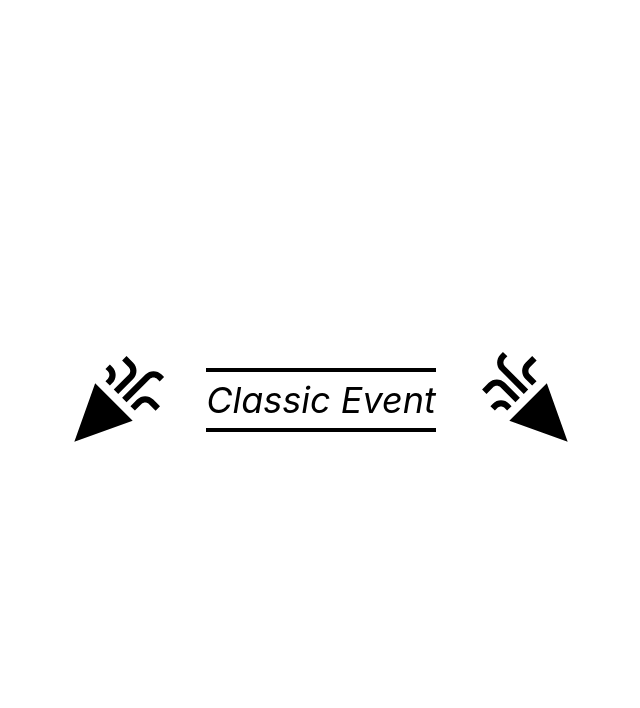
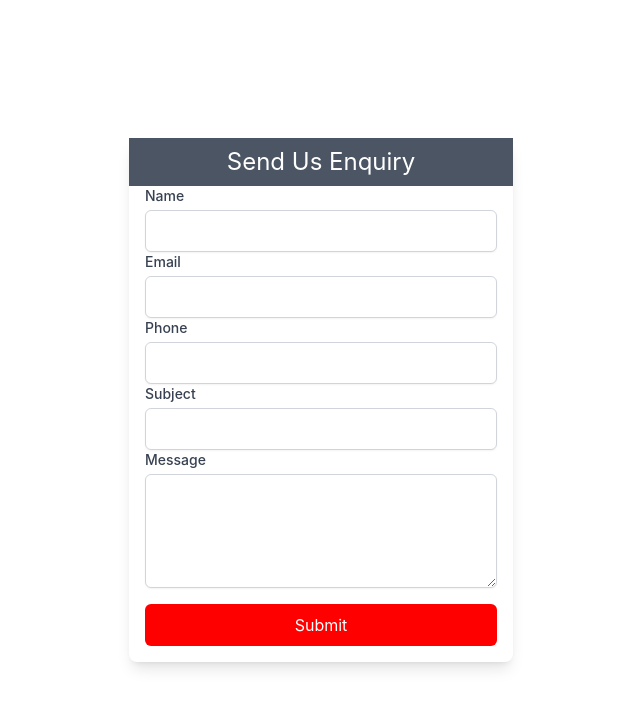
Before and after one commit to rajdevy/classicevent, a React (Create React App) app: page / in a window 1280 px wide. Shown: the top 708 px of the page, without its empty margins (319-959 px from the left). Built offline with nearby package versions, Linux system fonts and the light colour scheme.

Commit message:
RD(ContactUsForm)

```diff
--- a/src/App.js
+++ b/src/App.js
@@ -1,16 +1,18 @@
-import CelebrationIcon from '@mui/icons-material/Celebration';
+import CelebrationIcon from "@mui/icons-material/Celebration";
+import { ContactUsForm } from "../src/components/contactuspage/ContactUsForm";
 function App() {
   return (
+    <div className="h-screen flex justify-center items-center">
+      {/* <CelebrationIcon sx={{ fontSize: "100px" }} />
 
-
-    <div className='h-screen flex justify-center items-center'>
-      <CelebrationIcon sx={{ fontSize: "100px" }} />
-      <h1 className='text-4xl italic mx-10 border-y-4 py-2 border-black'>
+      <h1 className="text-4xl italic mx-10 border-y-4 py-2 border-black">
         Classic Event
       </h1>
-      <CelebrationIcon sx={{ fontSize: "100px", transform: "rotate(270deg)" }} />
+      <CelebrationIcon
+        sx={{ fontSize: "100px", transform: "rotate(270deg)" }}
+      /> */}
+      <ContactUsForm />
     </div>
-
   );
 }
 
--- a/src/components/contactuspage/ContactUsForm.js
+++ b/src/components/contactuspage/ContactUsForm.js
@@ -1,7 +1,129 @@
-import React from 'react'
+import React, { useState } from "react";
 
 export const ContactUsForm = () => {
+  const [formData, setFormData] = useState({
+    name: "",
+    email: "",
+    phone: "",
+    subject: "",
+    message: "",
+  });
+
+  const handleChange = (e) => {
+    const { name, value } = e.target;
+    setFormData((prevData) => ({
+      ...prevData,
+      [name]: value,
+    }));
+  };
+
+  const handleSubmit = (e) => {
+    e.preventDefault();
+
+    console.log("Form data submitted: ", formData);
+  };
+
   return (
-    <div>ContactUsForm</div>
-  )
-}
+    // <div>ContactUsForm</div>
+    <div className="bg-white rounded-lg shadow-lg w-96">
+      <div className=" bg-gray-600 h-12 flex items-center justify-center">
+        <h2 className="text-2xl text-white">Send Us Enquiry</h2>
+      </div>
+
+      <div className="mx-4">
+        <label
+          htmlFor="name"
+          className="block text-sm font-medium text-gray-700"
+        >
+          Name
+        </label>
+        <input
+          type="text"
+          name="name"
+          value={formData.name}
+          onChange={handleChange}
+          required
+          className="mt-1 block w-full p-2 border border-gray-300 rounded-md shadow-sm focus:ring-teal-500 focus:border-teal-500"
+        />
+      </div>
+
+      <div className="mx-4">
+        <label
+          htmlFor="email"
+          className="block text-sm font-medium text-gray-700"
+        >
+          Email
+        </label>
+        <input
+          type="email"
+          name="email"
+          value={formData.email}
+          onChange={handleChange}
+          required
+          className="mt-1 block w-full p-2 border border-gray-300 rounded-md shadow-sm focus:ring-teal-500 focus:border-teal-500"
+        />
+      </div>
+
+      <div className="mx-4">
+        <label
+          htmlFor="phone"
+          className="block text-sm font-medium text-gray-700"
+        >
+          Phone
+        </label>
+        <input
+          type="tel"
+          name="phone"
+          value={formData.phone}
+          onChange={handleChange}
+          required
+          className="mt-1 block w-full p-2 border border-gray-300 rounded-md shadow-sm focus:ring-teal-500 focus:border-teal-500"
+        />
+      </div>
+
+      <div className="mx-4">
+        <label
+          htmlFor="subject"
+          className="block text-sm font-medium text-gray-700"
+        >
+          Subject
+        </label>
+        <input
+          type="text"
+          name="subject"
+          value={formData.subject}
+          onChange={handleChange}
+          required
+          className="mt-1 block w-full p-2 border border-gray-300 rounded-md shadow-sm focus:ring-teal-500 focus:border-teal-500"
+        />
+      </div>
+
+      <div className="mx-4">
+        <label
+          htmlFor="message"
+          className="block text-sm font-medium text-gray-700"
+        >
+          Message
+        </label>
+        <textarea
+          name="message"
+          value={formData.message}
+          onChange={handleChange}
+          required
+          className="mt-1 block w-full p-2 border border-gray-300 rounded-md shadow-sm focus:ring-teal-500 focus:border-teal-500"
+          rows="4"
+        ></textarea>
+      </div>
+
+      <div className="mx-4 my-4">
+        <button
+          type="submit"
+          onChange={handleSubmit}
+          className="w-full bg-[#ff0000] border border-transparent text-white p-2 rounded-md hover:bg-white hover:border-[#ff0000] hover:text-[#ff0000] transition duration-200"
+        >
+          Submit
+        </button>
+      </div>
+    </div>
+  );
+};
```
